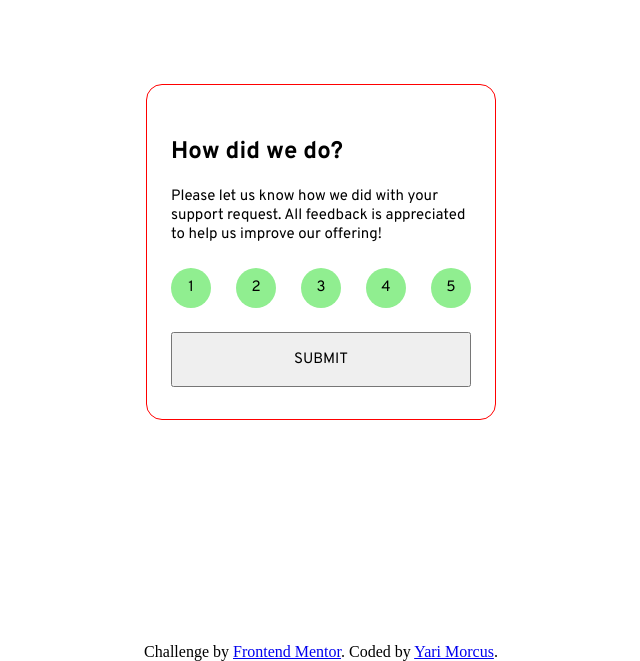
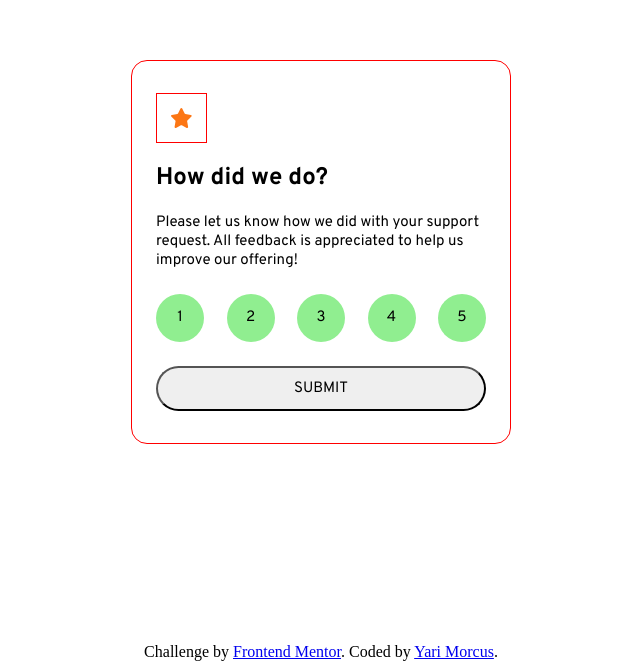
Before and after one commit to YariMorcus/interactive-rating-component, a website: page index.html in a window 1280 px wide. Shown: the part 139-800 px from the top of the page, without its empty margins (319-959 px from the left). Drawn offline with Linux system fonts and the light colour scheme.

Commit message:
Renumber table of contents, add star svg and several responsive adjustments

```diff
--- a/css/style.css
+++ b/css/style.css
@@ -12,13 +12,14 @@ Primary use:    Portfolio project
 
     1. [VARIABLES] Colors
     2. ([VARIABLES] + ) Typography
-    3. Global
-    4. Header
-        4.1 Headings
-    5. Navigation
-    6. Cards
-    7. Content
-    8. Footer
+    3. Media query functions
+    4. Global
+    5. Header
+        5.1 Headings
+    6. Navigation
+    7. Cards
+    8. Content
+    9. Footer
 
 -------------------------------------------------------------------*/
 /*------------------------------------------------------------------
@@ -42,7 +43,10 @@ Primary use:    Portfolio project
   font-display: swap;
 }
 /*------------------------------------------------------------------
-3. Global
+ 3. Media query functions
+*/
+/*------------------------------------------------------------------
+4. Global
 */
 body {
   margin: 0;
@@ -71,22 +75,39 @@ p,
 }
 
 /*------------------------------------------------------------------
-4. Header
-    4.1 Headings
+5. Header
+    5.1 Headings
 */
 h2 {
   font-family: "overpass-bold", sans-serif;
 }
 
 /*------------------------------------------------------------------
-6. Cards
+7. Cards
 */
+.star-icon-container {
+  width: 17px;
+  height: 16px;
+  padding: 1rem;
+  border: 1px solid red;
+  background-image: url("../images/icon-star.jpg");
+  background-image: url("../images/icon-star.svg");
+  background-repeat: no-repeat;
+  background-position: center center;
+  background-size: 1.3rem;
+}
+
 .rating-card {
   margin: 0 auto;
   padding: 2rem 1.5rem;
   max-width: 300px;
   border: 1px solid red;
   border-radius: 1rem;
+}
+@media (min-width: 568px) {
+  .rating-card {
+    max-width: 330px;
+  }
 }
 
 .rating-container {
@@ -95,13 +116,20 @@ h2 {
 }
 
 .rating-circle {
-  width: 2.5rem;
-  height: 2.5rem;
+  width: 2.7rem;
+  height: 2.7rem;
   display: inline-block;
   border-radius: 100%;
-  line-height: 2.5rem;
+  line-height: 2.7rem;
   text-align: center;
   background: lightgreen;
+}
+@media (min-width: 568px) {
+  .rating-circle {
+    width: 3rem;
+    height: 3rem;
+    line-height: 3rem;
+  }
 }
 
 .submit-container {
@@ -111,7 +139,13 @@ h2 {
 .submit-button {
   width: 100%;
   padding: 1rem 0;
+  border-radius: 2rem;
   text-transform: uppercase;
+}
+@media (min-width: 568px) {
+  .submit-button {
+    padding: 0.7rem 0;
+  }
 }
 
 .thank-you-card {
@@ -119,7 +153,7 @@ h2 {
 }
 
 /*------------------------------------------------------------------
- 8. Footer
+ 9. Footer
 */
 .attribution {
   text-align: center;
```
